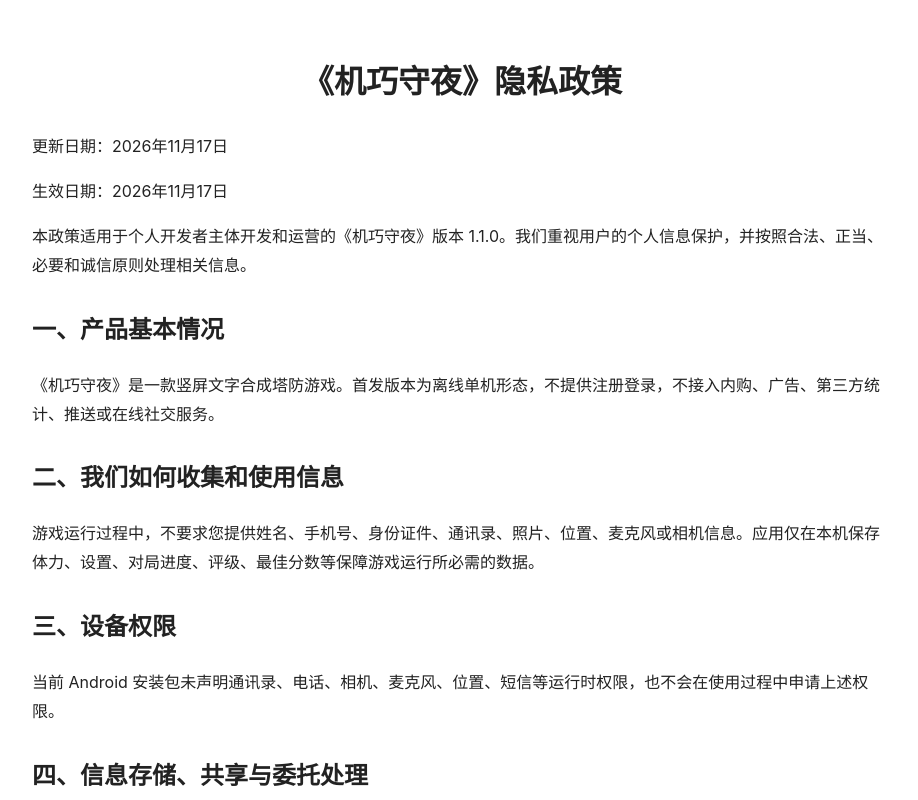
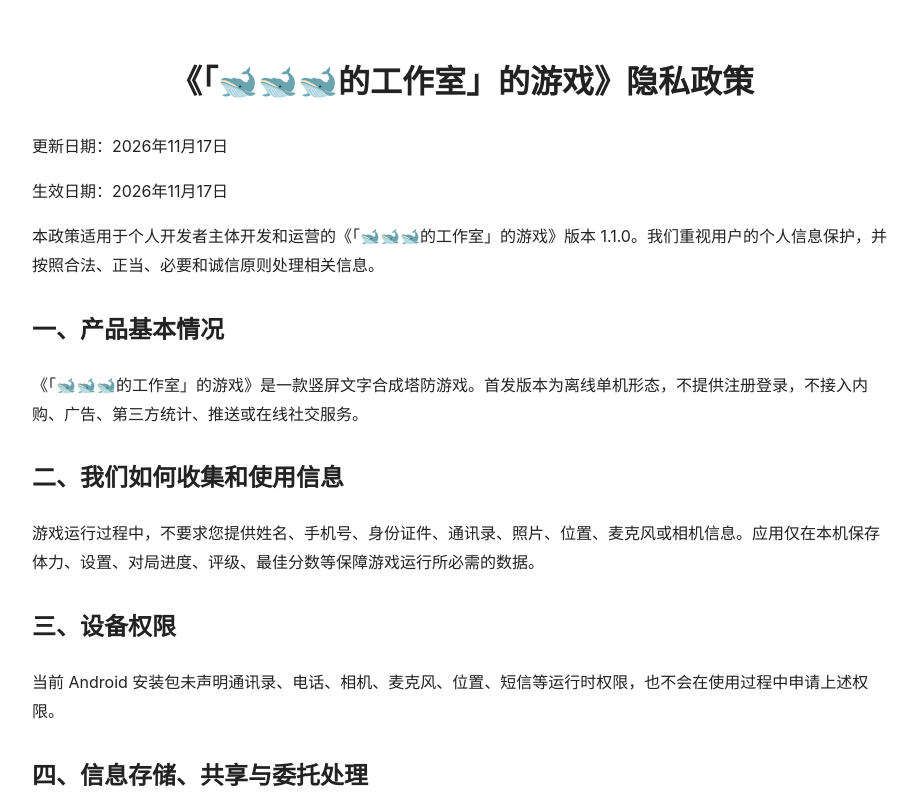
Before and after one commit to saenzbalderama-star/jiqiao-shouye-compliance, a plain HTML site: page index.html in a window 1280 px wide. Shown: the top 800 px of the page, without its empty margins (178-1096 px from the left). Drawn offline with Linux system fonts and the light colour scheme.

Commit message:
统一隐私政策资料标题

```diff
--- a/index.html
+++ b/index.html
@@ -3,16 +3,16 @@
 <head>
 <meta charset="utf-8">
 <meta name="viewport" content="width=device-width, initial-scale=1">
-<title>《机巧守夜》隐私政策</title>
+<title>《「🐋🐋🐋的工作室」的游戏》隐私政策</title>
 <style>body{font-family:-apple-system,BlinkMacSystemFont,'PingFang SC','Hiragino Sans GB',sans-serif;max-width:860px;margin:0 auto;padding:32px;line-height:1.8;color:#222}h1{text-align:center}h2{margin-top:28px}</style>
 </head>
 <body>
-<h1>《机巧守夜》隐私政策</h1>
+<h1>《「🐋🐋🐋的工作室」的游戏》隐私政策</h1>
 <p>更新日期：2026年11月17日</p>
 <p>生效日期：2026年11月17日</p>
-<p>本政策适用于个人开发者主体开发和运营的《机巧守夜》版本 1.1.0。我们重视用户的个人信息保护，并按照合法、正当、必要和诚信原则处理相关信息。</p>
+<p>本政策适用于个人开发者主体开发和运营的《「🐋🐋🐋的工作室」的游戏》版本 1.1.0。我们重视用户的个人信息保护，并按照合法、正当、必要和诚信原则处理相关信息。</p>
 <h2>一、产品基本情况</h2>
-<p>《机巧守夜》是一款竖屏文字合成塔防游戏。首发版本为离线单机形态，不提供注册登录，不接入内购、广告、第三方统计、推送或在线社交服务。</p>
+<p>《「🐋🐋🐋的工作室」的游戏》是一款竖屏文字合成塔防游戏。首发版本为离线单机形态，不提供注册登录，不接入内购、广告、第三方统计、推送或在线社交服务。</p>
 <h2>二、我们如何收集和使用信息</h2>
 <p>游戏运行过程中，不要求您提供姓名、手机号、身份证件、通讯录、照片、位置、麦克风或相机信息。应用仅在本机保存体力、设置、对局进度、评级、最佳分数等保障游戏运行所必需的数据。</p>
 <h2>三、设备权限</h2>
```
